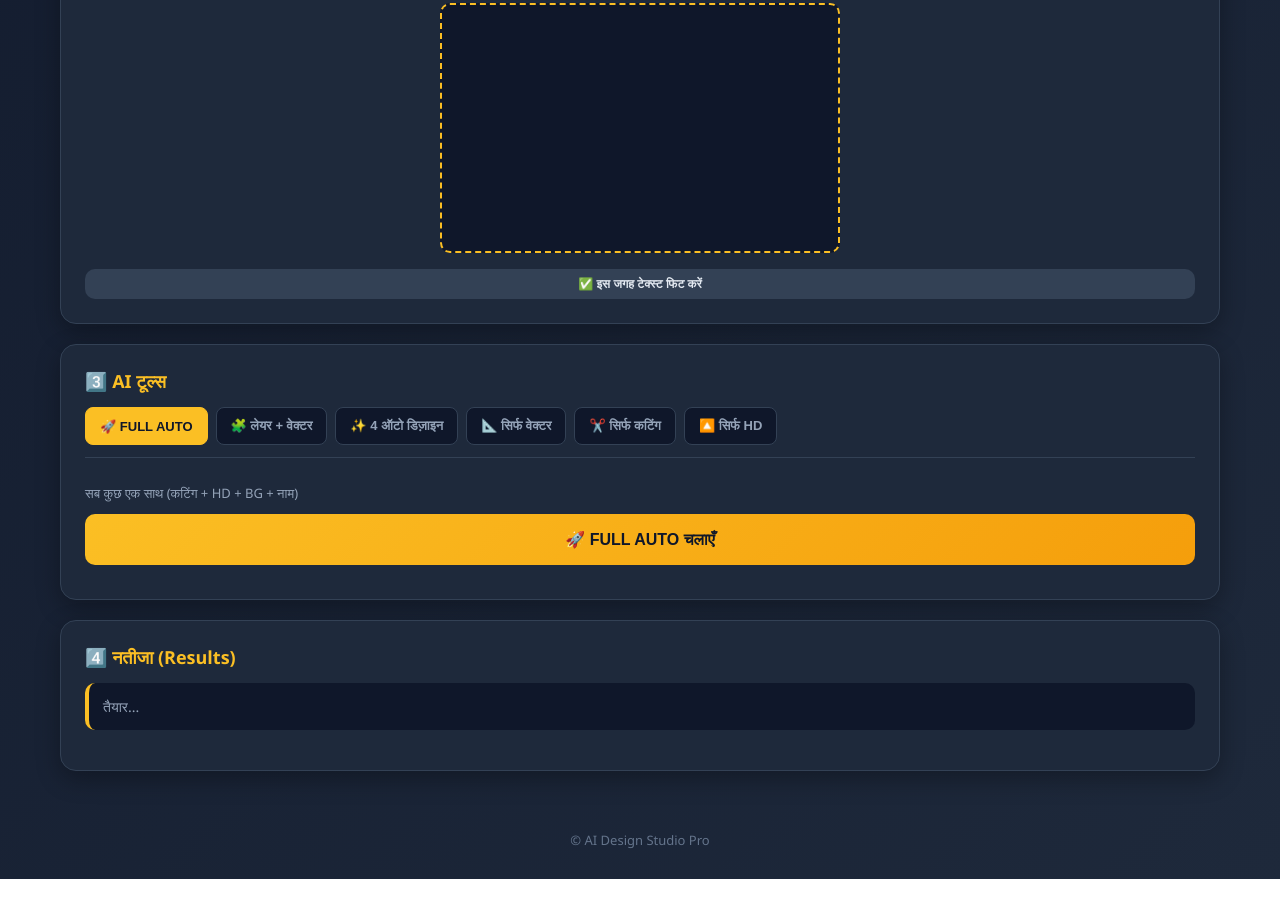
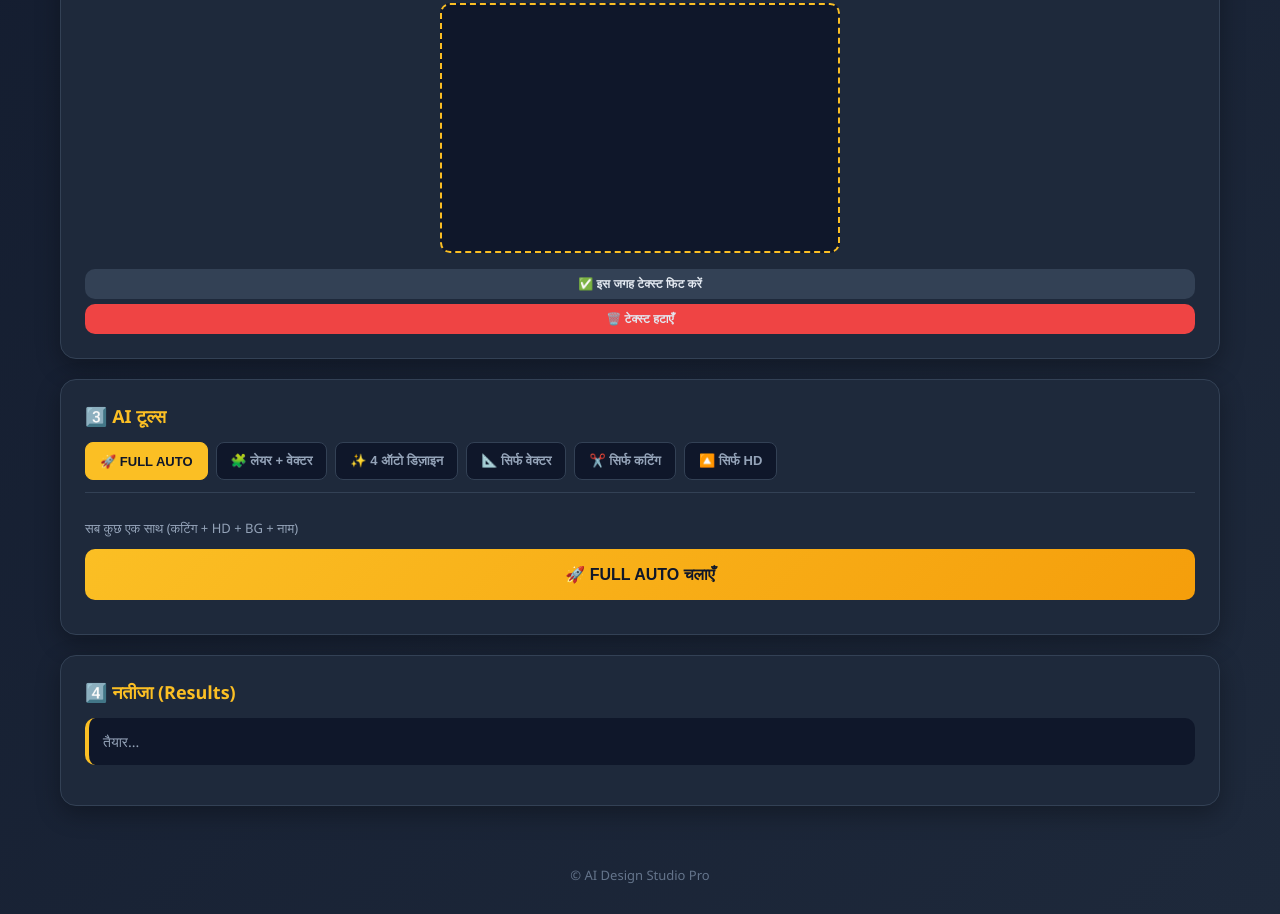
Before and after one commit to Ram-kungfu/Ai-Design-Studio-Pro-, a website: page index.html in a window 1280 px wide. Shown: the part 1339-2253 px from the top of the page. Before the commit the page ends 2218 px from the top, so only its background shows below. Drawn offline with Linux system fonts and the light colour scheme.

Commit message:
Add clear text button to index.html

```diff
--- a/index.html
+++ b/index.html
@@ -226,6 +226,8 @@
       <div class="draggable-text" id="draggableText"></div>
     </div>
     <button class="btn small" onclick="applyManualText()">✅ इस जगह टेक्स्ट फिट करें</button>
+    <!-- 🔥 यहाँ नया बटन जोड़ा गया है -->
+    <button class="btn small" onclick="clearText()" style="background:#ef4444; margin-top: 5px; width: 100%;">🗑️ टेक्स्ट हटाएँ</button>
   </section>
 
   <section class="card">
```
